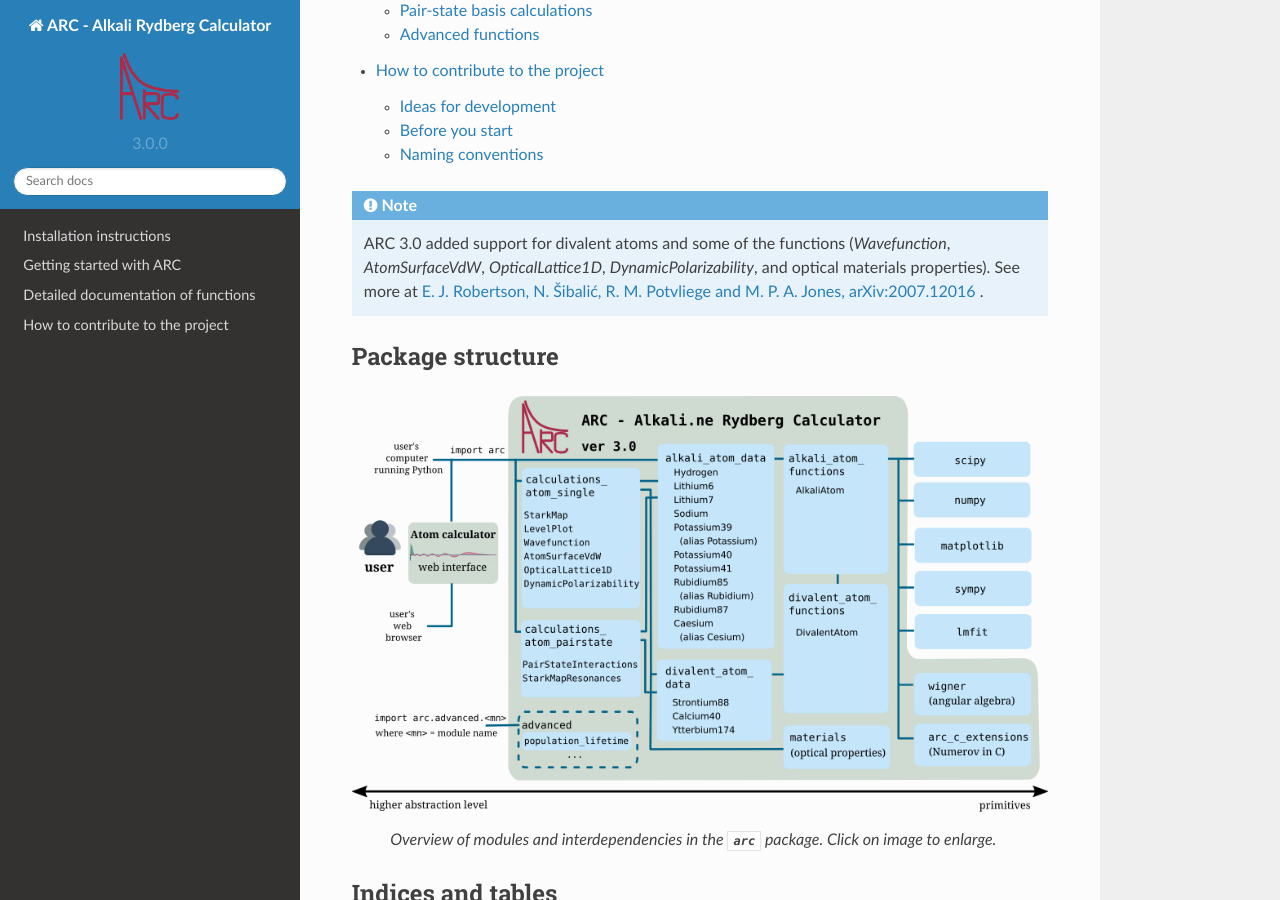
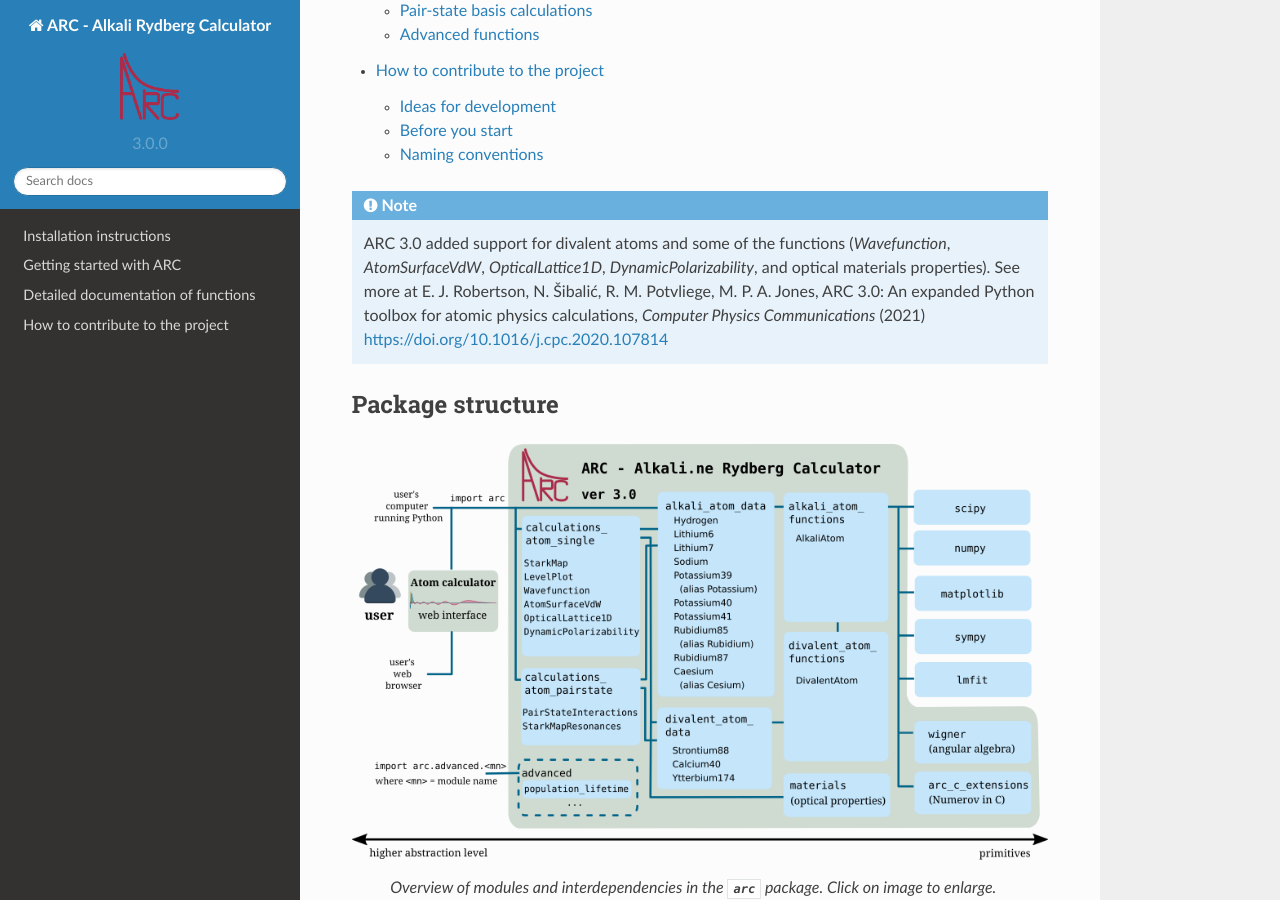
Before and after one commit to nikolasibalic/ARC-Alkali-Rydberg-Calculator, a Sphinx documentation site: the page built from doc/index.rst, in a window 1280 px wide and 900 px high, scrolled down 757 px. Built offline with Sphinx 7.4.7 and the Read the Docs theme 2.0.0, drawn with Linux system fonts in a browser that asks for light colours.

Commit message:
updated reference

```diff
--- a/doc/index.rst
+++ b/doc/index.rst
@@ -36,8 +36,9 @@ Contents
     (`Wavefunction`, `AtomSurfaceVdW`,
     `OpticalLattice1D`, `DynamicPolarizability`, and optical materials
     properties).
-    See more at `E. J. Robertson, N. Šibalić, R. M. Potvliege and
-    M. P. A. Jones, arXiv:2007.12016 <https://arxiv.org/abs/2007.12016>`_ .
+    See more at E. J. Robertson, N. Šibalić, R. M. Potvliege, M. P. A. Jones,
+    ARC 3.0: An expanded Python toolbox for atomic physics calculations,
+    *Computer Physics Communications* (2021) `https://doi.org/10.1016/j.cpc.2020.107814 <https://doi.org/10.1016/j.cpc.2020.107814>`_
 
 Package structure
 =================
```
